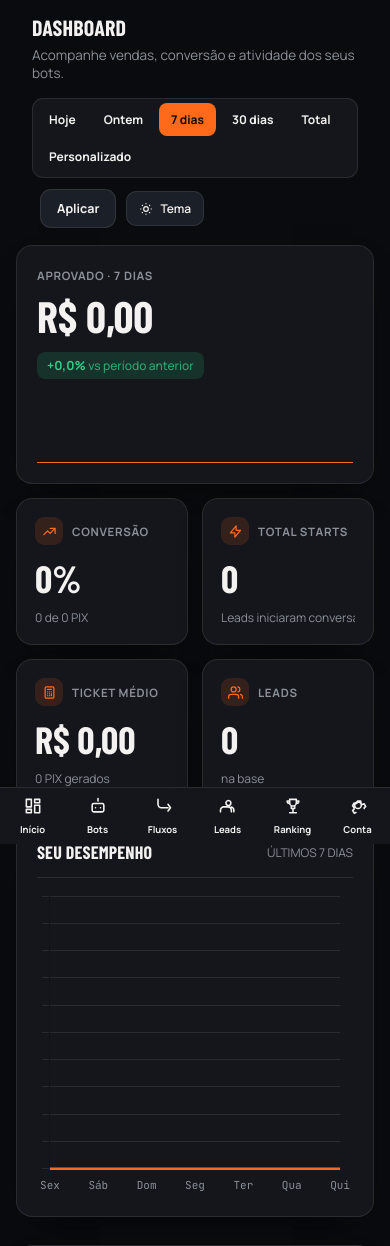
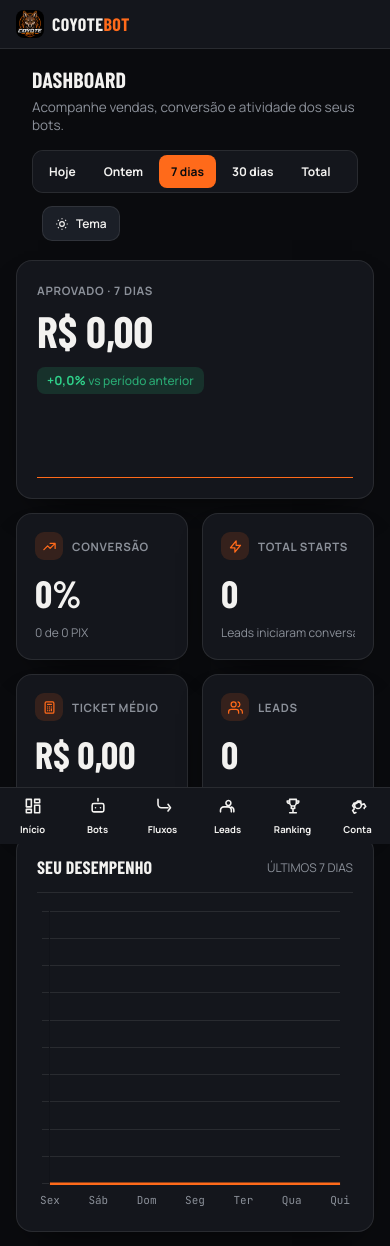
Before and after one commit to CaioGomest/telegram-bot-panel, a PHP site: page /index.php in a window 390 px wide. Shown: the top 1246 px of the page. Run offline with PHP 8.4, Linux system fonts and the light colour scheme; the visitor is signed in with stand-in values (Sample User, id 1); data that the repository does not hold is empty.

Commit message:
fix(mobile): adiciona cabecalho com logo no topo mobile e arruma o filtro de periodo
Nenhuma tela mobile tinha a logo Coyote (so existia na barra lateral,
escondida no mobile) -- adiciona um cabecalho fixo no topo com
logo+wordmark em todas as paginas autenticadas (barra_lateral.php).

O filtro de periodo (Hoje/Ontem/7 dias/30 dias/Total/Personalizado)
quebrava em varias linhas no mobile -- "Personalizado" sozinho numa
linha, seguido pelo botao "Aplicar" e o alternador de tema em outra,
bem diferente do design (uma unica fileira de pills). Corrigido com
scroll horizontal na fileira de periodos (nowrap + overflow-x) e
escondendo o botao "Aplicar" quando nao ha nada pra aplicar (fora do
periodo "personalizado" e sem filtro de bot) -- via CSS :has(), sem
tirar o form do DOM, porque o JS despacha os cliques nos periodos fixos
chamando filter_form.submit() programaticamente, nao por navegacao
direta do link.

Co-Authored-By: Claude Sonnet 5 <noreply@anthropic.com>

```diff
--- a/assets/css/coyote.css
+++ b/assets/css/coyote.css
@@ -193,6 +193,13 @@ html[data-theme] *::-webkit-scrollbar-thumb:hover { background: var(--m); }
 
 /* Tab bar mobile — escondida no desktop */
 .barra-mobile { display: none; }
+
+/* Cabeçalho fixo do topo mobile (logo) — escondido no desktop, onde a logo já
+   aparece na barra lateral (.barra-lateral-topo). */
+.barra-mobile-topo { display: none; }
+.barra-mobile-topo img { width: 28px; height: 28px; border-radius: 8px; object-fit: cover; flex-shrink: 0; }
+.logo-mobile-texto { font-family: 'Barlow Condensed', sans-serif; font-weight: 700; font-size: 18px; letter-spacing: .3px; text-transform: uppercase; color: var(--t); }
+.logo-mobile-texto .cor-bot { color: var(--or); }
 
 /* ===== Cabeçalho de página ===== */
 .cabecalho-pagina {
@@ -914,7 +921,7 @@ html[data-theme] small { display: block; margin-top: 5px; font-size: 11px; color
 
 @media (max-width: 860px) {
     .barra-lateral { display: none; }
-    .layout-painel { flex-direction: column; padding-bottom: 64px; }
+    .layout-painel { flex-direction: column; padding-top: 52px; padding-bottom: 64px; }
     .conteudo-principal { padding: 0 16px 24px; }
     .cabecalho-pagina { padding: 16px; }
     .cabecalho-pagina h1 { font-size: 22px; }
@@ -922,6 +929,40 @@ html[data-theme] small { display: block; margin-top: 5px; font-size: 11px; color
     .cartao-kpi-larga { grid-column: span 2; }
     .grade-2, .grade-3 { grid-template-columns: 1fr; }
     .grade-cards { grid-template-columns: 1fr; }
+
+    .barra-mobile-topo {
+        display: flex;
+        align-items: center;
+        gap: 8px;
+        position: fixed;
+        top: 0;
+        left: 0;
+        right: 0;
+        z-index: 50;
+        padding: 10px 16px;
+        background: var(--p);
+        border-bottom: 1px solid var(--bd);
+    }
+
+    /* Filtro de período em linha única com scroll horizontal (em vez de quebrar
+       "Personalizado" pra uma segunda linha). */
+    .acoes-cabecalho { width: 100%; }
+    .seletor-periodo {
+        flex-wrap: nowrap;
+        overflow-x: auto;
+        scrollbar-width: none;
+        max-width: 100%;
+    }
+    .seletor-periodo::-webkit-scrollbar { display: none; }
+    .periodo-item { white-space: nowrap; }
+
+    /* O botão "Aplicar" só serve pra confirmar data personalizada ou o filtro de
+       bot -- nesses dois casos ele continua visível; fora deles, escondido (o
+       formulário em si continua no DOM porque o JS chama filter_form.submit()
+       programaticamente ao clicar num período fixo, ver script no fim da página). */
+    .form-periodo > .botao { display: none; }
+    .form-periodo:has(select) > .botao,
+    .form-periodo:has(.grupo-data-personalizada.ativo) > .botao { display: inline-flex; }
 
     .barra-mobile {
         position: fixed;
--- a/barra_lateral.php
+++ b/barra_lateral.php
@@ -152,6 +152,11 @@ $iniciais = mb_strtoupper(mb_substr($nome_usuario, 0, 1), 'UTF-8');
     </div>
 </aside>
 
+<header class="barra-mobile-topo">
+    <img src="<?php echo $caminho_base; ?>assets/img/coyote-logo.jpg" alt="" onerror="this.style.display='none'">
+    <span class="logo-mobile-texto">COYOTE<span class="cor-bot">BOT</span></span>
+</header>
+
 <nav class="barra-mobile">
     <?php
     $itens_mobile = [
```
